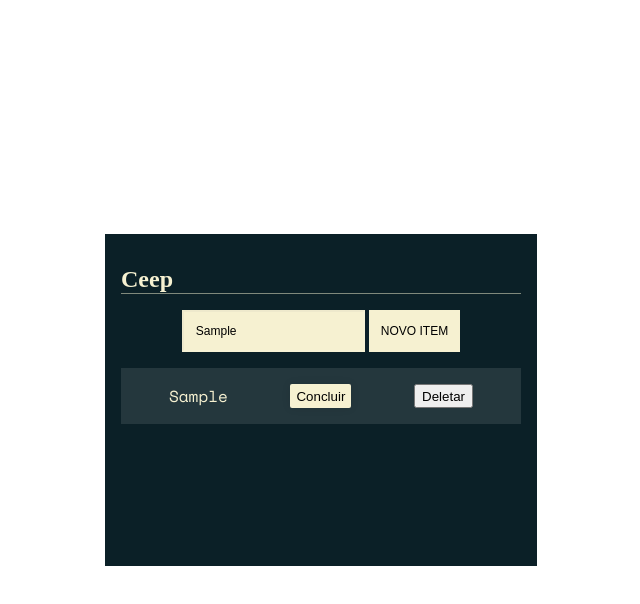
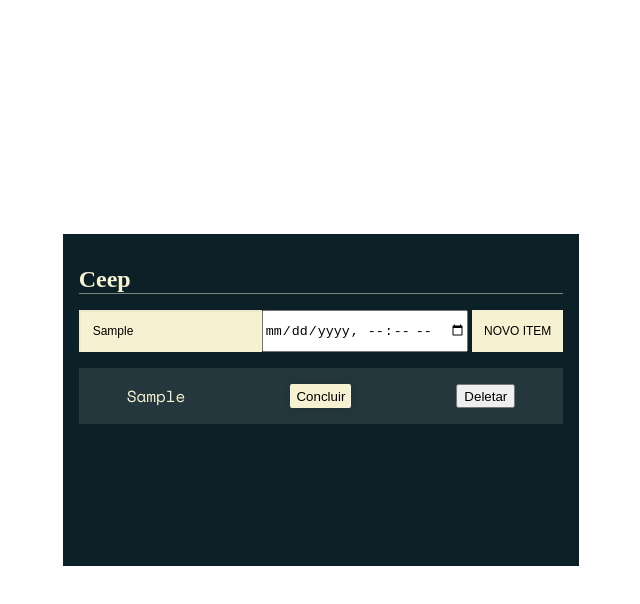
Before and after one commit to rafaamayer/to-do, a plain HTML site: page index.html in a window 1280 px wide. Both pictures are taken after typing "Sample" into the empty fields and a click on the button "NOVO ITEM". Shown: the whole page, without its empty margins (319-959 px from the left). Drawn offline with nearby package versions, Linux system fonts and the light colour scheme; a web font is replaced by a local one.

Commit message:
feature: implement date-time

```diff
--- a/index.html
+++ b/index.html
@@ -17,6 +17,7 @@
 
       <form class="form" action="">
         <input class="form-input" type="text" data-form-input>
+        <input type="datetime-local" data-form-date>
         <button class="form-button" data-form-button> Novo Item </button>
       </form>
 
--- a/index.js
+++ b/index.js
@@ -3,16 +3,19 @@ import { criarBotao, concluirTarefa, deletarTarefa } from "./components/botao.js
 const criarTarefa = (evento) => {
     evento.preventDefault();
 
-    const input = document.querySelector("[data-form-input");
+    const input = document.querySelector("[data-form-input]");
+    const data = document.querySelector("[data-form-date]");
 
     const valor = input.value;
+    const valorData = data.value;
 
     const tarefa = document.createElement("li");
     tarefa.classList.add("task");
 
-    const conteudo = `<p class="content">${valor}</p>`;
+    const conteudo = `<p class="content">${valor} ${valorData}</p>`;
 
     tarefa.innerHTML = conteudo
+
     tarefa.appendChild(criarBotao("Concluir", "check-button", concluirTarefa));
     tarefa.appendChild(criarBotao("Deletar", null, deletarTarefa));
 
```
